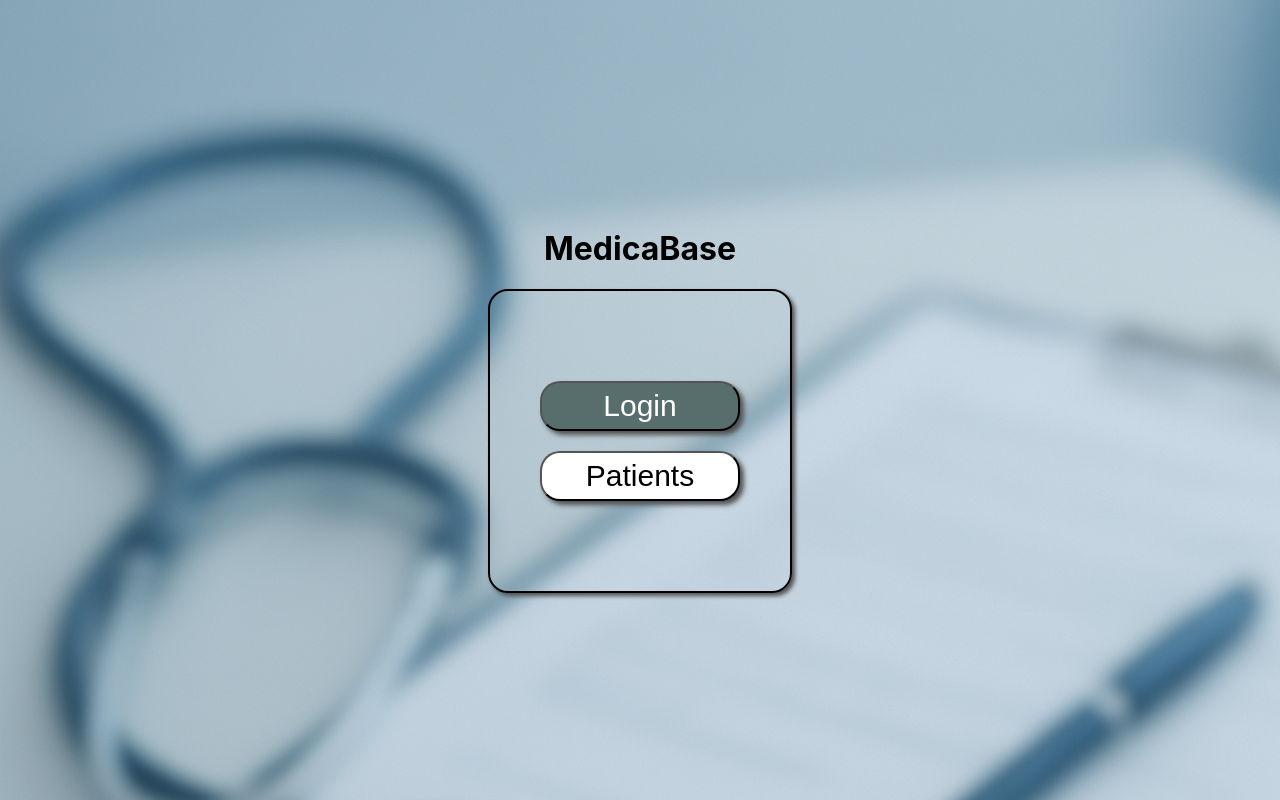
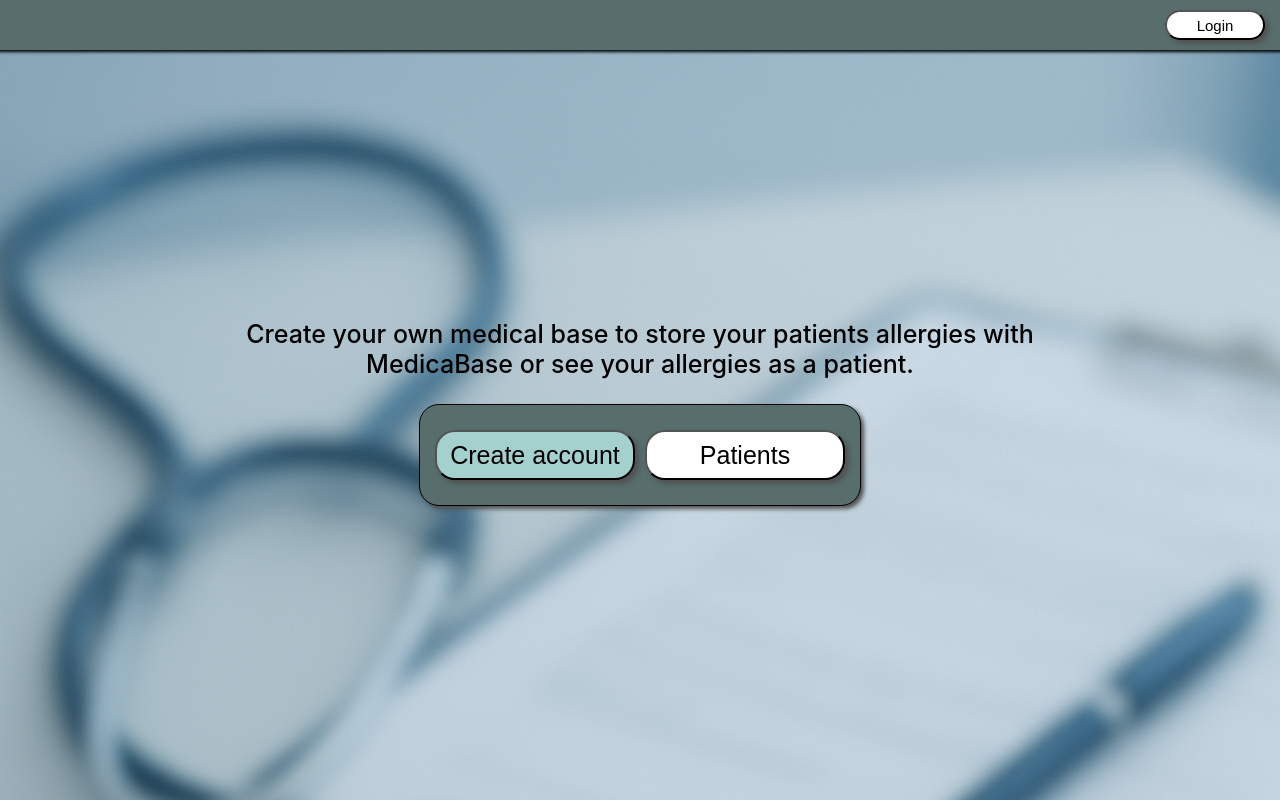
Before and after one commit to StanescuPaul/MAP-MedicaBase, a React (Create React App) app in the folder my-app/: page / in a window 1280 px wide. Built offline with nearby package versions, Linux system fonts and the light colour scheme; no server answers.

Commit message:
modificari ui/ux pentru home screen

```diff
--- a/my-app/src/routes/Home/Home.jsx
+++ b/my-app/src/routes/Home/Home.jsx
@@ -4,14 +4,28 @@ import styles from "./Home.module.css";
 export function Home() {
   return (
     <div className={styles.container}>
-      <h1>MedicaBase</h1>
-      <div className={styles.buttonBody}>
+      <div className={styles.topTab}>
         <Link to="/doctors/login">
           <button className={styles.buttonLoginStyle}>Login</button>
         </Link>
-        <Link to="/patients/login">
-          <button className={styles.buttonPatientStyle}>Patients</button>
-        </Link>
+      </div>
+      <div className={styles.bottomTab}>
+        <div className={styles.titleLable}>
+          <p className={styles.titleStyle}>
+            Create your own medical base to store your patients allergies with
+            MedicaBase or see your allergies as a patient.
+          </p>
+        </div>
+        <div className={styles.buttonLable}>
+          <Link to="/doctors/register">
+            <button className={styles.buttonRegisterStyle}>
+              Create account
+            </button>
+          </Link>
+          <Link to="/patients/login">
+            <button className={styles.buttonPatientStyle}>Patients</button>
+          </Link>
+        </div>
       </div>
     </div>
   );
--- a/my-app/src/routes/Home/Home.module.css
+++ b/my-app/src/routes/Home/Home.module.css
@@ -2,35 +2,41 @@
   display: flex;
   justify-content: center;
   align-items: center;
-  height: 100vh;
   flex-direction: column;
   background-image: url("../../assets/home-background.png");
 }
-.buttonBody {
+.topTab {
+  display: flex;
+  justify-content: end;
+  align-items: center;
+  height: 50px;
+  background-color: rgb(87, 110, 109);
+  width: 100%;
+  padding-right: 30px;
+  box-shadow: 2px 2px 3px #000000;
+}
+.bottomTab {
   flex-direction: column;
   display: flex;
-  border: 2px solid black;
-  width: 300px;
-  height: 300px;
+  width: 100%;
+  height: 100vh;
   justify-content: center;
   align-items: center;
-  gap: 20px;
-  box-shadow: 3px 3px 4px #525252;
-  border-radius: 20px;
+  text-align: center;
 }
-.buttonLoginStyle {
+.buttonRegisterStyle {
   width: 200px;
   height: 50px;
   border-radius: 20px;
   box-shadow: 4px 4px 5px #525252;
   text-align: center;
-  font-size: 30px;
+  font-size: 25px;
   font-family: Arial, Helvetica, sans-serif;
-  background-color: rgb(87, 110, 109);
-  color: rgb(255, 255, 255);
+  background-color: rgb(164, 208, 206);
+  color: rgb(0, 0, 0);
 }
-.buttonLoginStyle:hover {
-  background-color: rgb(67, 84, 83);
+.buttonRegisterStyle:hover {
+  background-color: rgb(132, 165, 163);
   transform: translateY(-1px);
 }
 .buttonPatientStyle {
@@ -39,7 +45,7 @@
   border-radius: 20px;
   box-shadow: 4px 4px 5px #525252;
   text-align: center;
-  font-size: 30px;
+  font-size: 25px;
   font-family: Arial, Helvetica, sans-serif;
   background-color: rgb(255, 255, 255);
 }
@@ -47,3 +53,44 @@
   background-color: #c4c4c4;
   transform: translateY(-1px);
 }
+.buttonLoginStyle {
+  width: 100px;
+  height: 30px;
+  border-radius: 20px;
+  box-shadow: 4px 4px 5px #525252;
+  text-align: center;
+  font-size: 15px;
+  font-family: Arial, Helvetica, sans-serif;
+  background-color: rgb(255, 255, 255);
+}
+.buttonLoginStyle:hover {
+  background-color: #c4c4c4;
+  transform: translateY(-1px);
+}
+.titleStyle {
+  font-size: 25px;
+  color: rgb(0, 0, 0);
+  font-weight: 500;
+}
+.titleLable {
+  display: flex;
+  justify-content: center;
+  align-items: center;
+  width: 900px;
+}
+.buttonLable {
+  display: flex;
+  justify-content: center;
+  align-items: center;
+  flex-direction: row;
+  width: 400px;
+  height: 100px;
+  border-radius: 20px;
+  border: 1px solid black;
+  box-shadow: 3px 3px 4px #525252;
+  background-color: rgb(87, 110, 109);
+  padding-left: 20px;
+  padding-right: 20px;
+  gap: 10px;
+  margin-bottom: 100px;
+}
```
